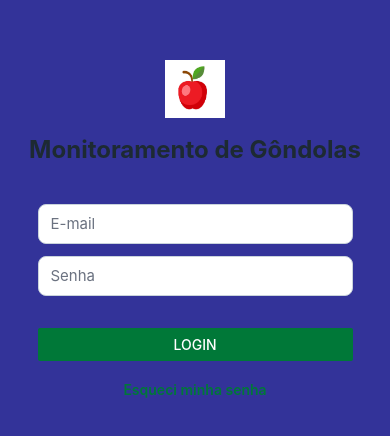
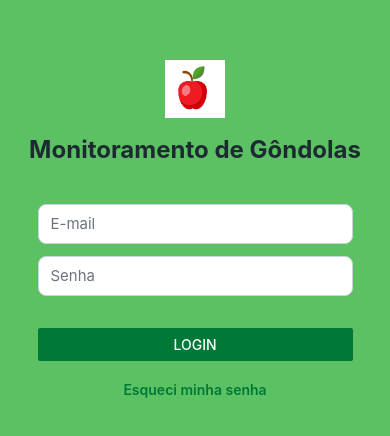
Before and after one commit to Natan-Souz/monitoramento-hortifruti, a React Native app: screen /Login in a window 390 px wide. Shown: the part 194-630 px from the top of the page. Built offline with nearby package versions, Linux system fonts and the light colour scheme.

Commit message:
Deploy Background verde
Desfazendo o teste realizado para a verificação da atualização em tempo real da ferramenta Amplify

```diff
--- a/src/view/login/login.js
+++ b/src/view/login/login.js
@@ -86,7 +86,7 @@ export default function Login() {
 const styles = StyleSheet.create({
   container: {
     flex: 1,
-    backgroundColor: '#333399',
+    backgroundColor: '#5cc163',
     justifyContent: 'center',
     alignItems: 'center',
     padding: 20,
```
